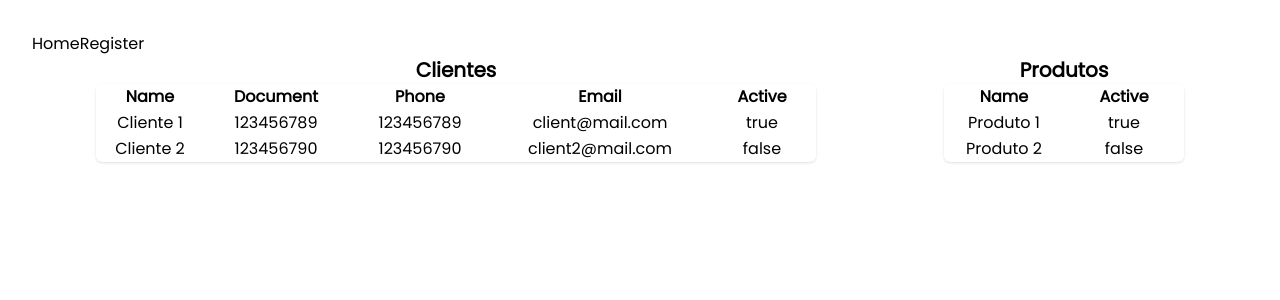
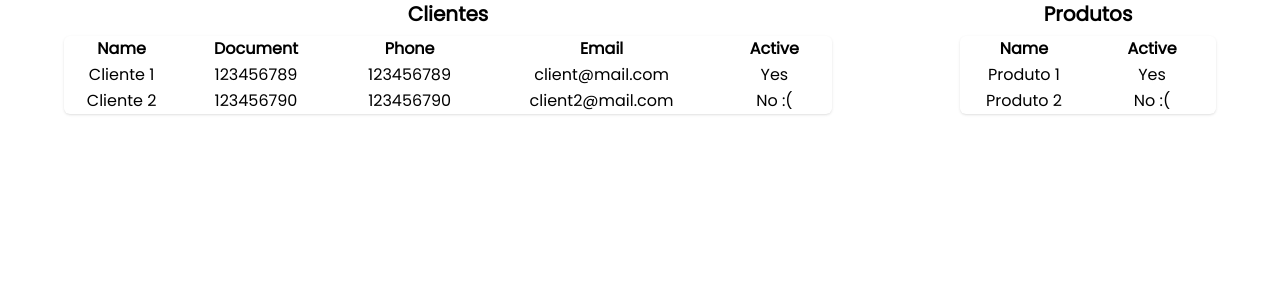
Before and after one commit to LucasFASouza/Clients-Admin, a Vue app: page / in a window 1280 px wide. Shown: the top 300 px of the page. Built offline with nearby package versions, Linux system fonts and the light colour scheme; data requests are answered from the project's data file.

Commit message:
fix: delete navbar and minor changes

```diff
--- a/src/App.vue
+++ b/src/App.vue
@@ -1,9 +1,7 @@
 <template>
-  <navbar-section />
   <router-view />
 </template>
 
 <script setup>
 import { RouterView } from "vue-router";
-import NavbarSection from "./components/NavbarSection.vue";
 </script>
--- a/src/assets/main.css
+++ b/src/assets/main.css
@@ -6,9 +6,6 @@
 
 
 #app {
-  max-width: 1280px;
-  margin: 0 auto;
-  padding: 2rem;
   font-family: Poppins, "Helvetica Neue", sans-serif;
   font-weight: normal;
 }
--- a/src/components/ClientsTable.vue
+++ b/src/components/ClientsTable.vue
@@ -1,6 +1,6 @@
 <template>
   <div>
-    <h2 class="text-xl text-center font-bold">Clientes</h2>
+    <h2 class="text-xl text-center font-bold pb-2">Clientes</h2>
     <table class="w-full text-center shadow rounded-md">
       <thead>
         <tr>
@@ -17,7 +17,7 @@
           <td>{{ client.document }}</td>
           <td>{{ client.phone }}</td>
           <td>{{ client.email }}</td>
-          <td>{{ client.isActive }}</td>
+          <td>{{ client.isActive ? "Yes" : "No :(" }}</td>
         </tr>
       </tbody>
     </table>
--- a/src/components/NavbarSection.vue
+++ /dev/null
@@ -1,12 +0,0 @@
-<template>
-  <nav>
-    <RouterLink to="/">Home</RouterLink>
-    <RouterLink to="/">Register</RouterLink>
-  </nav>
-</template>
-
-<script>
-export default {
-  name: "NavbarSection",
-};
-</script>
--- a/src/components/ProductsTable.vue
+++ b/src/components/ProductsTable.vue
@@ -1,6 +1,6 @@
 <template>
   <div>
-    <h2 class="text-xl text-center font-bold">Produtos</h2>
+    <h2 class="text-xl text-center font-bold pb-2">Produtos</h2>
     <table class="w-full text-center shadow rounded-md">
       <thead>
         <tr>
@@ -11,7 +11,7 @@
       <tbody>
         <tr v-for="product in data" :key="product.id">
           <td>{{ product.name }}</td>
-          <td>{{ product.isActive }}</td>
+          <td>{{ product.isActive ? "Yes" : "No :(" }}</td>
         </tr>
       </tbody>
     </table>
```
